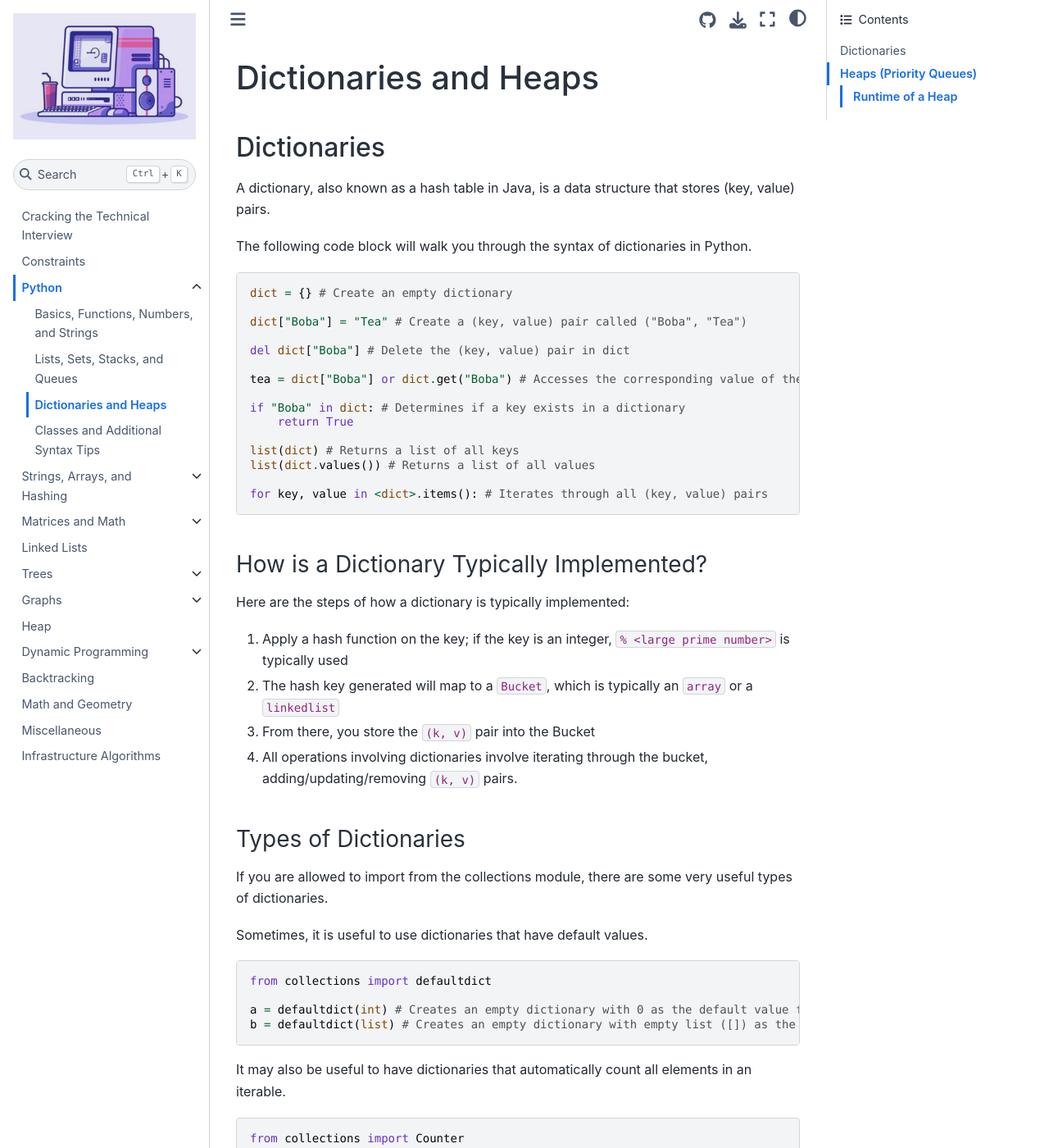
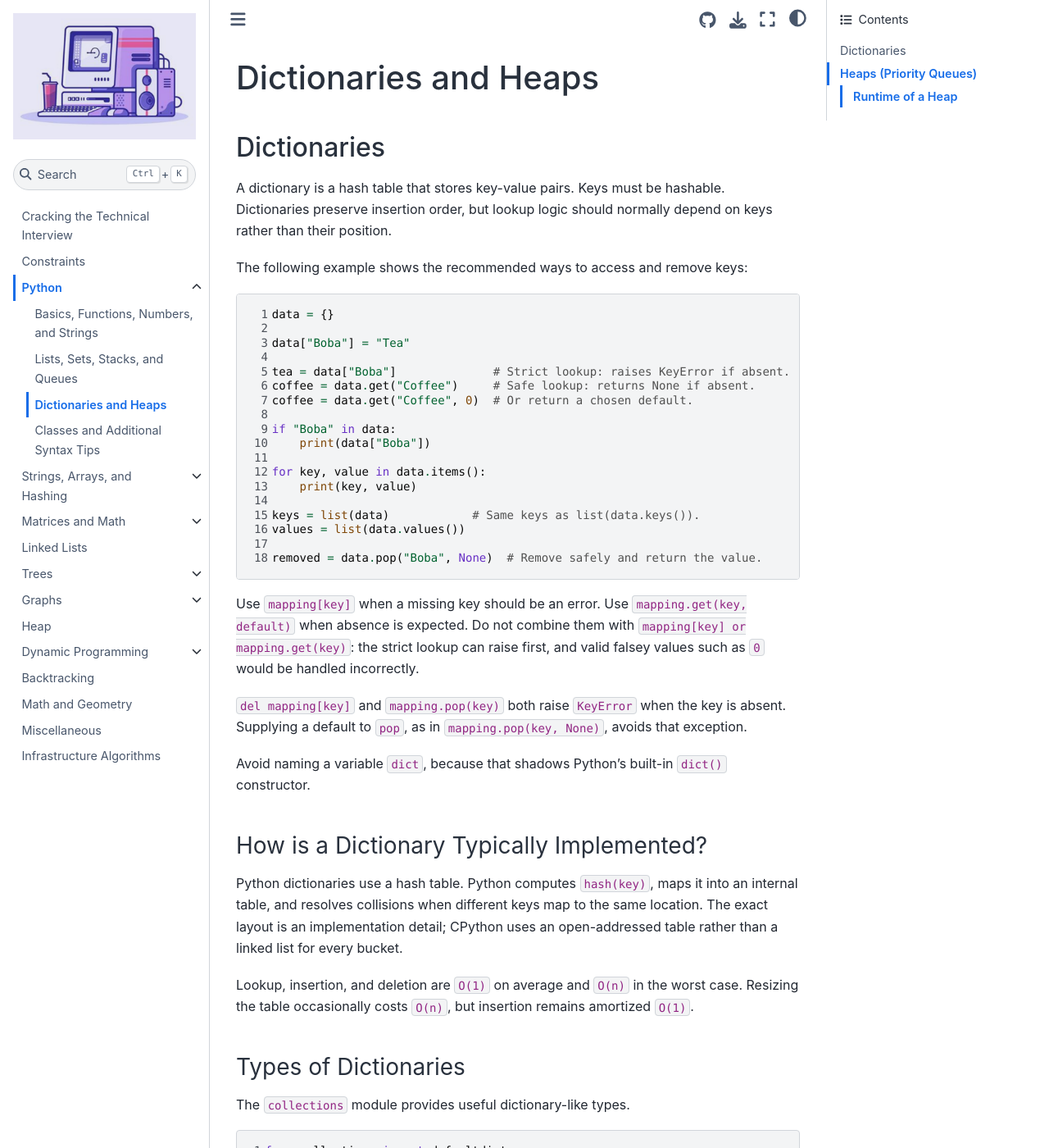
Before and after one commit to alanqi03/algo-book, a Jupyter Book: the page built from 1c.md, in a window 1280 px wide and 1400 px high. Shown: the whole window at 82% size. Built offline with Jupyter Book 1.0.4 settings and Sphinx 7.4.7 and the Sphinx Book theme 1.1.4, drawn with Linux system fonts in a browser that asks for light colours; pages that are not in the unit, such as notebooks, are missing from menus; some of the changed text lies outside the part shown.

Commit message:
Audit Python syntax and standard library guidance

````diff
--- a/1a.md
+++ b/1a.md
@@ -36,8 +36,11 @@
 else:
     print("Who else is reading this?")
 
-print("hey, that's me!") if i == "alan" else print("hey, that's you, or is it?") # ternary operator
+message = "hey, that's me!" if i == "alan" else "hey, that's you, or is it?"
+print(message)
 ```
+
+Conditional expressions are best used to choose a value. A regular `if` statement is usually clearer when each branch performs an action.
 
 ## Functions
 Here is an example function:
@@ -49,68 +52,100 @@
     print(me)
 ```
 
-Python has a wide range of useful built-in functions. Here are the most useful functions for technical interviews:
-| Method | Description | Input | Output |
-| -- | -- | -- | -- |
-| `abs(x)` | Returns the absolute value (magnitude) of a number | Number | Number |
-| `all(iter)` | Returns True if all elements in iterable are True | Iterable, e.g. a list | boolean: True/False |
-| `any(iter)` | Returns True if any elements in iterable are True | Iterable, e.g. a list | boolean: True/False |
-| `bin(x)` | Returns the binary representation of x | Number | String starting with "0b" |
-| `bool(x)` | Returns if x is True or False | Value | Boolean: True/False |
-| `dict()` | Returns a dictionary object | None or Iterable | Dictionary |
-| `divmod(a, b)` | Returns a pair of numbers consisting of quotient and remainder after a / b | Numbers | Quotient, Remainder |
-| `enumerate(iter, start=0)` | Returns an enumerate object (transform into list with list()) | Iterable | Enumerate Object |
-| `eval("")` | Returns the result of an expression | String | Number |
-| `filter(func, iter)` | Construct an iterator from those elements of iterable for which function is true | Function, Iterable | Iterator |
-| `float(x)` | Returns floating point number from x | Number or String | Number |
-| `hex (x)` | Returns hexadecimal representation of x | Number | String starting with "0x" |
-| `int(x)` | Returns integer (floor) of x | Number | Integer |
-| `len(iter)` | Returns length of iterable | Iterable | Number |
-| `list(iter)` | Returns list of iterable | Iterable | List |
-| `map(func, iter)` | Returns iterator that applies function on every item of iterable | Function, Iterable | Iterator |
-| `max(iter)`, `min(iter)` | Returns max/min of iterable | Iterable | Number |
-| `next(iterator)` | Returns next value in iterator | Iterator | Value |
-| `ord("")` | Return an integer representing the Unicode code point of that character | String | Number |
-| `pow(base, exp)` | Returns the value of base to the exp power | Numbers | Number |
-| `print(x)` | Prints the value x | Value | None |
-| `range(start, stop, step=1)` | Returns a range iterable from start to stop with step size | Numbers | Range |
-| `set(iter)` | Returns a set object of iterable | Iterable | Set |
-| `sorted(iter, key=None, revers=False)` | Returns a new sorted list from iterable | Iterable | List |
-| `str(x)` | Returns a string of x | Value | String |
-| `sum(iterable)` | Returns the sum of all items in iterable | Iterable | Number |
-| `type(object)` | Returns the type of the object | Object | Type |
-| `zip(iter1, iter2, ...)` | Iterate over several iterables in parallel, producing tuples with an item from each one | Iterables | Iterable |
+Python has many useful built-in functions. These are especially common in technical interviews:
+
+| Function | What it does | Important behavior |
+|---|---|---|
+| `abs(x)` | Returns the absolute value of `x` | Works with numeric types that define absolute value |
+| `all(iterable)` | Returns whether every item is truthy | Returns `True` for an empty iterable |
+| `any(iterable)` | Returns whether at least one item is truthy | Returns `False` for an empty iterable |
+| `bin(integer)` | Returns the binary representation | The result is a string beginning with `0b` |
+| `bool(x)` | Converts `x` to `True` or `False` | Empty containers, zero, and `None` are falsey |
+| `dict(...)` | Creates a dictionary | Do not name a variable `dict`; that shadows this built-in |
+| `divmod(a, b)` | Returns `(a // b, a % b)` | Raises `ZeroDivisionError` when `b == 0` |
+| `enumerate(iterable, start=0)` | Yields `(index, value)` pairs | Prefer this to manually updating an index |
+| `filter(function, iterable)` | Lazily yields items for which `function` is truthy | A comprehension is often clearer |
+| `float(x)` | Converts a number or numeric string to a float | May lose precision for large integers |
+| `hex(integer)` | Returns a hexadecimal string | The result begins with `0x` |
+| `int(x)` | Converts to an integer | A float is truncated toward zero, not floored |
+| `len(container)` | Returns the number of items | The object must provide a length |
+| `list(iterable)` | Creates a list from an iterable | Also useful for consuming an iterator |
+| `map(function, iterable)` | Lazily applies a function to every item | A comprehension is often clearer |
+| `max(iterable)`, `min(iterable)` | Returns the largest or smallest item | Support `key=`; empty iterables need `default=` or raise `ValueError` |
+| `next(iterator, default)` | Returns the next item | Supplying `default` avoids `StopIteration` at exhaustion |
+| `ord(character)` | Returns one character's Unicode code point | The string must contain exactly one character |
+| `pow(base, exp, mod=None)` | Computes a power | With `mod`, efficiently computes modular exponentiation |
+| `print(*values)` | Writes values to standard output | Returns `None` |
+| `range(stop)` or `range(start, stop, step)` | Produces an integer range | `stop` is excluded; `step` cannot be zero |
+| `set(iterable)` | Creates a set | Items must be hashable |
+| `sorted(iterable, key=None, reverse=False)` | Returns a new sorted list | Unlike `list.sort()`, it accepts any iterable |
+| `str(x)` | Returns a string representation | Calling `str()` with no argument returns `""` |
+| `sum(iterable, start=0)` | Adds items from left to right | For joining strings, use `str.join()` instead |
+| `type(obj)` | Returns an object's type | For normal type checks, `isinstance()` usually handles inheritance better |
+| `zip(*iterables, strict=False)` | Lazily groups items from parallel iterables | Stops at the shortest input unless `strict=True` |
+
+Avoid `eval()` for parsing input. It executes arbitrary Python code; use explicit conversions such as `int()`, `float()`, or structured parsers instead.
 
 ### Scoping in Nested Functions
-With nested functions, you can change a local variable of an outer function in the inner function by either using
-- `nonlocal <variable>` in the inner function for integer and object variables
-- an iterable variable, like a list or dictionary, that is declared first in the outer function
+Use `nonlocal <variable>` inside a nested function when rebinding a variable from the nearest enclosing function scope. Mutating an existing list, set, or dictionary does not require `nonlocal`, but assigning a new object to that variable does.
+
+```python
+def outer():
+    count = 0
+
+    def increment():
+        nonlocal count
+        count += 1
+```
 
 ## Numbers
-For positive and negative infinity, we have `float('inf')` and `float('-inf')`.
+For positive and negative infinity, use `float("inf")` and `float("-inf")`.
+
+- `/` performs true division and returns a float.
+- `//` performs floor division, rounding down toward negative infinity.
+- `%` returns the remainder associated with floor division.
+- `int(x)` truncates a float toward zero. Use `math.floor(x)` when the value must always round down.
 
 ## Strings
 Python has a wide range of useful built-in functions for strings.
 
-| Method | Description | Input | Output |
-| -- | -- | -- | -- |
-| `str.lower()/upper()` | Returns the upper/lower case of str | String | String |
-| `str.count(value)` | Returns the number of occurences of value in str | String, Number | Number |
-| `str.find(value, [index])` | Returns the index of first occurence of value after OPTIONAL i| String, Number | Number |
-| `str.split(separator)` | Splits str into a list using separator | String | List |
-| `"separator".join(iterable)` | Creates a string by joining all elements with separator | String, Iterable | String |
-| `str.strip()`| Removes all leading and trailing spaces | String | String |
-| `str.replace(a, b)`| Replaces a with b in str | String, String | String |
-| `str.isalnum()`| Returns True if str is all alphanumeric | String | Boolean |
+| Method | Description | Important behavior |
+|---|---|---|
+| `s.lower()`, `s.upper()` | Returns a lowercase or uppercase copy | Strings are immutable; `s` is unchanged |
+| `s.count(sub[, start[, end]])` | Counts non-overlapping occurrences of `sub` | Optional bounds constrain the search |
+| `s.find(sub[, start[, end]])` | Finds the first occurrence of `sub` | Returns `-1` when absent; use `sub in s` for membership only |
+| `s.index(sub[, start[, end]])` | Finds the first occurrence of `sub` | Raises `ValueError` when absent |
+| `s.split(sep=None, maxsplit=-1)` | Splits a string into a list | With `sep=None`, runs of whitespace are combined |
+| `separator.join(strings)` | Joins strings with `separator` between them | Every item must be a string |
+| `s.strip([chars])` | Removes leading and trailing whitespace or specified characters | `chars` is treated as a set of characters, not a substring |
+| `s.replace(old, new[, count])` | Returns a copy with replacements | Optional `count` limits replacements |
+| `s.isalnum()` | Checks whether every character is alphanumeric | Returns `False` for an empty string |
+| `s.startswith(prefix)`, `s.endswith(suffix)` | Checks a prefix or suffix | Also accept a tuple of candidates |
 
-Computing the frequency of characters in a string is used very often in LC questions. We use `ord(<character>)` in Python to make this easy for us.
+For arbitrary characters, `Counter` is the clearest way to calculate frequencies:
+
 ```{code-block} python
+---
+linenos:
+---
+from collections import Counter
 
-test_str = "abbcccddddd" # only lowercase
-freq = [0] * 26 # for only lowercase characters or uppercase characters
-freq = [0] * 128 # for all possible characters
+text = "abbcccddddd"
+frequency = Counter(text)
+print(frequency["d"])  # 5
+```
 
-for c in test_str:
-    freq[ord(c) - ord('a')] += 1 # Each character has an associated UNICODE from 0 to 127, which ord() returns.
-# Relative to UC characters and LC characters A -> 0, z -> 57
+If the problem guarantees lowercase English letters, a fixed array is also useful:
+
+```{code-block} python
+---
+linenos:
+---
+text = "abbcccddddd"
+frequency = [0] * 26
+
+for character in text:
+    frequency[ord(character) - ord("a")] += 1
 ```
+
+Unicode code points are not limited to `0` through `127`. Only use a fixed array of size `128` when the problem explicitly guarantees ASCII input.
--- a/1b.md
+++ b/1b.md
@@ -1,57 +1,89 @@
 # Lists, Sets, Stacks, and Queues
-All data structures in this section can be iterated through using `for val in data_structure:` syntax.
+All data structures in this section can be iterated through using `for value in data_structure:` syntax.
 
 ## Lists
-Python lists are the equivalent to arrays.
+Python lists are dynamic arrays. Indexing and appending at the end are efficient, while inserting or removing near the beginning requires shifting elements.
 
-Python has a wide range of useful built-in functions for lists.
-| Method | Description | Input | Output |
-| -- | -- | -- | -- |
-| `lst.append(x)` | Adds x to the list. | List, Value | None |
-| `lst.clear()` | Clears the list | List | None |
-| `lst.copy()/lst[:]` | Returns a copy of the list| List | None |
-| `lst.count(x)` | Returns number of elements with specified value in list | List, Value | Number |
-| `lst.extend(iterable)` | Adds all items in iterable to list | List, Iterable | List |
-| `lst.index(value)` | Returns first index of specified value in list | List, Value | Number |
-| `lst.insert(index, val)` | Inserts value at index in list | List, Number, Value | None |
-| `lst.pop(index)` | Removes and returns element at index (or last element by default) in list | List, Number | Value |
-| `lst.remove(value)` | Removes first item with specified value | List, Value | None |
-| `lst.reverse()` | Reverses order of list | List | None |
-| `lst.sort()` | Sorts the list | List | None |
+| Method | Description | Return value and important behavior |
+|---|---|---|
+| `lst.append(x)` | Adds `x` to the end | Returns `None`; amortized `O(1)` |
+| `lst.clear()` | Removes every item | Returns `None` |
+| `lst.copy()` or `lst[:]` | Creates a shallow copy | Returns a new list |
+| `lst.count(x)` | Counts items equal to `x` | Returns an integer; `O(n)` |
+| `lst.extend(iterable)` | Appends every item from `iterable` | Mutates `lst` and returns `None` |
+| `lst.index(x[, start[, stop]])` | Finds the first index of `x` | Raises `ValueError` when absent |
+| `lst.insert(index, x)` | Inserts `x` before `index` | Returns `None`; `O(n)` in the worst case |
+| `lst.pop([index])` | Removes and returns an item | Defaults to the last item; raises `IndexError` when invalid |
+| `lst.remove(x)` | Removes the first item equal to `x` | Returns `None`; raises `ValueError` when absent |
+| `lst.reverse()` | Reverses the list in place | Returns `None` |
+| `lst.sort(key=None, reverse=False)` | Sorts the list in place | Returns `None`; use `sorted()` when a new list is needed |
 
 You can also manipulate lists with slices:
 ```{code-block} python
+---
+linenos:
+---
+lst = [10, 20, 30, 40]
+x = 1
+start, stop, step = 0, len(lst), 2
 
 lst[x] # value at index x in the list
 lst[:] # copy of the list
 lst[start:stop:step] # From the start inclusive to stop exclusive with step
 ```
+
+Use `pop()` when removing by position and `remove()` when removing by value. If a value may be absent, check `if value in lst` before calling `remove()`, or use a different data structure when frequent membership checks are required.
+
 ## Sets
-Sets contain no duplicates and are not ordered.
+Sets store unique, hashable values. Membership, addition, and removal are `O(1)` on average. Set iteration order should not be relied upon.
 
-Python has a wide range of useful built-in functions for sets.
-| Method | Description | Input | Output |
-| -- | -- | -- | -- |
-| `set(iterable)` | Converts iterable to a set | Iterable | Set |
-| `set.add(x)` | Adds x to the set | Value | None |
-| `set.pop()` | Removes random element in the set | Set | None |
-| `set.remove(x)` | Removes x from the set | Set, Value | None |
-| `set1 & set2` | Intersection of set1 and set2 | Sets | Set |
-| `set1 \| set2` | Union of set1 and set2 | Sets | Set |
-| `set1 - set2` | Difference of set1 and set2 | Sets | Set |
+| Operation | Description | Return value and important behavior |
+|---|---|---|
+| `set(iterable)` | Creates a set from an iterable | Returns a new set with duplicates removed |
+| `s.add(x)` | Adds `x` | Returns `None` |
+| `s.discard(x)` | Removes `x` if present | Returns `None`; does not raise when absent |
+| `s.remove(x)` | Removes `x` | Returns `None`; raises `KeyError` when absent |
+| `s.pop()` | Removes and returns an arbitrary element | Raises `KeyError` when the set is empty |
+| `s.clear()` | Removes every element | Returns `None` |
+| `x in s` | Tests membership | Returns a boolean |
+| `set1 & set2` | Computes the intersection | Returns a new set |
+| `set1 \| set2` | Computes the union | Returns a new set |
+| `set1 - set2` | Computes the difference | Returns a new set |
+| `set1 ^ set2` | Computes the symmetric difference | Returns a new set |
+
+Prefer `discard(x)` when it is acceptable for `x` to be missing. Use `remove(x)` when absence indicates a bug and should raise an error.
 
 ## Queues
-Queues are lists that follow First In, First Out (FIFO) order.
+Queues follow First In, First Out (FIFO) order. Use `collections.deque`, which supports adding and removing at opposite ends in `O(1)` time.
 
-Think about queues as waiting lines for a service.
+```{code-block} python
+---
+linenos:
+---
+from collections import deque
 
-You can implement a queue easily in two ways:
-1. List ([]) - `append()` and `pop(0)` in O(N) time
-2. `from collections import deque`, initialize a deque with `deque(<iterable>)`, `append()` and `popleft()` in O(1) time.
+queue = deque()
+queue.append("first")
+queue.append("second")
+
+next_item = queue.popleft()  # "first"
+```
+
+`popleft()` raises `IndexError` when the deque is empty. Avoid using `list.pop(0)` for a queue because removing the first list item shifts all remaining items and takes `O(n)` time.
 
 ## Stacks
-Stacks are lists that follow the First In, Last Out (FILO) order.
+Stacks follow Last In, First Out (LIFO) order. A list is the simplest recommended implementation:
 
-You can implement a stack easily in two ways:
-1. List ([]) - `append()` and `pop()` in O(N) time
-2. `from collections import deque`, initialize a deque with `deque(<iterable>)`, `append()` and `pop()` in O(1) time.
+```{code-block} python
+---
+linenos:
+---
+stack = []
+stack.append("first")
+stack.append("second")
+
+top = stack[-1]       # Peek: "second"
+last_item = stack.pop()  # Remove: "second"
+```
+
+Both `list.append()` and `list.pop()` at the end are amortized `O(1)`. Indexing or popping an empty stack raises `IndexError`. A `deque` also supports `append()` and `pop()` in `O(1)`, but it is usually unnecessary for a stack.
--- a/1c.md
+++ b/1c.md
@@ -1,86 +1,126 @@
 # Dictionaries and Heaps
+
 ## Dictionaries
-A dictionary, also known as a hash table in Java, is a data structure that stores (key, value) pairs.
+A dictionary is a hash table that stores key-value pairs. Keys must be hashable. Dictionaries preserve insertion order, but lookup logic should normally depend on keys rather than their position.
 
-The following code block will walk you through the syntax of dictionaries in Python.
+The following example shows the recommended ways to access and remove keys:
+
 ```{code-block} python
+---
+linenos:
+---
+data = {}
 
-dict = {} # Create an empty dictionary
+data["Boba"] = "Tea"
 
-dict["Boba"] = "Tea" # Create a (key, value) pair called ("Boba", "Tea")
+tea = data["Boba"]              # Strict lookup: raises KeyError if absent.
+coffee = data.get("Coffee")     # Safe lookup: returns None if absent.
+coffee = data.get("Coffee", 0)  # Or return a chosen default.
 
-del dict["Boba"] # Delete the (key, value) pair in dict
+if "Boba" in data:
+    print(data["Boba"])
 
-tea = dict["Boba"] or dict.get("Boba") # Accesses the corresponding value of the specified key
+for key, value in data.items():
+    print(key, value)
 
-if "Boba" in dict: # Determines if a key exists in a dictionary
-    return True
+keys = list(data)            # Same keys as list(data.keys()).
+values = list(data.values())
 
-list(dict) # Returns a list of all keys
-list(dict.values()) # Returns a list of all values
+removed = data.pop("Boba", None)  # Remove safely and return the value.
+```
 
-for key, value in <dict>.items(): # Iterates through all (key, value) pairs
-```
+Use `mapping[key]` when a missing key should be an error. Use `mapping.get(key, default)` when absence is expected. Do not combine them with `mapping[key] or mapping.get(key)`: the strict lookup can raise first, and valid falsey values such as `0` would be handled incorrectly.
+
+`del mapping[key]` and `mapping.pop(key)` both raise `KeyError` when the key is absent. Supplying a default to `pop`, as in `mapping.pop(key, None)`, avoids that exception.
+
+Avoid naming a variable `dict`, because that shadows Python's built-in `dict()` constructor.
+
 ### How is a Dictionary Typically Implemented?
-Here are the steps of how a dictionary is typically implemented:
-1. Apply a hash function on the key; if the key is an integer, `% <large prime number>` is typically used
-2. The hash key generated will map to a `Bucket`, which is typically an `array` or a `linkedlist`
-3. From there, you store the `(k, v)` pair into the Bucket
-4. All operations involving dictionaries involve iterating through the bucket, adding/updating/removing `(k, v)` pairs.
+
+Python dictionaries use a hash table. Python computes `hash(key)`, maps it into an internal table, and resolves collisions when different keys map to the same location. The exact layout is an implementation detail; CPython uses an open-addressed table rather than a linked list for every bucket.
+
+Lookup, insertion, and deletion are `O(1)` on average and `O(n)` in the worst case. Resizing the table occasionally costs `O(n)`, but insertion remains amortized `O(1)`.
 
 ### Types of Dictionaries
-If you are allowed to import from the collections module, there are some very useful types of dictionaries.
 
-Sometimes, it is useful to use dictionaries that have default values.
+The `collections` module provides useful dictionary-like types.
+
 ```{code-block} python
-
+---
+linenos:
+---
 from collections import defaultdict
 
-a = defaultdict(int) # Creates an empty dictionary with 0 as the default value for keys
-b = defaultdict(list) # Creates an empty dictionary with empty list ([]) as the default value
+counts = defaultdict(int)  # Missing values begin at 0.
+groups = defaultdict(list) # Missing values begin as a new list.
+
+counts["a"] += 1
+groups["fruit"].append("apple")
 ```
 
-It may also be useful to have dictionaries that automatically count all elements in an iterable.
+Accessing a missing key with `mapping[key]` on a `defaultdict` creates and stores its default value. Use a normal dictionary with `.get()` when a lookup should not mutate the mapping.
+
 ```{code-block} python
-
+---
+linenos:
+---
 from collections import Counter
 
-a = Counter(["a", "a", "b", "b", "c", "c"]) # a = {"a": 2, "b": 2, "c": 2}
+counts = Counter(["a", "a", "b", "b", "c", "c"])
+print(counts["missing"])       # 0
+print(counts.most_common(2))  # [('a', 2), ('b', 2)]
+print(counts.total())         # 6
 ```
-The main advantages of Counter() over a dictionary is
-1. They return a zero count for missing items instead of raising a KeyError.
-2. `Counter(<iterable>)` will automatically group elements and count them.
-3. `<counter>.most_common(n)` will return a list of n most common elements.
-4. `<counter>.total()` returns the total count.
+
+`Counter(iterable)` counts items automatically, returns zero for missing items, and provides helpers such as `most_common(n)` and `total()`.
 
 ## Heaps (Priority Queues)
-Heaps, also known as priority queues, are useful data structures for accessing minimum or maximum elements of a list.
-They can also be used to extract elements in a sorted fashion.
+Heaps are useful for repeatedly accessing and removing the smallest item. Python's `heapq` module implements a min-heap using a regular list.
 
-The `heapq` class implements a min heap in Python. In order to implement a max heap, multiply values that you add into the heap by -1 and do the same when extracting values.
 ```{code-block} python
+---
+linenos:
+---
+import heapq
 
-a = [elements...] # Can be any iterable
+heap = [5, 1, 4]
+heapq.heapify(heap)  # Mutates the list into a heap in O(n).
 
-heapq.heapify(a) # Makes the variable a into a min heap
+heapq.heappush(heap, 2)
+smallest = heap[0]          # Peek without removing: 1
+smallest = heapq.heappop(heap)  # Remove and return: 1
 
-heapq.heappush(a, <value>) # Adds <value> into the min heap
+# Push first, then pop and return the smallest item.
+removed = heapq.heappushpop(heap, 3)
 
-a[0] # Access min value
-
-heapq.heappop(a) # Removes the min value
-
-heapq.heappushpop(a, <value>) # Removes the min value and adds the <value> to the heap
-
-heapq.nlargest(n, a, key=None) # Removes the n largest elements in heap depending on key if specified
-
-heapq.nsmallest(n, a, key=None) # Removes the n smallest elements in heap depending on key if specified
+# Return new lists without modifying heap.
+largest_two = heapq.nlargest(2, heap)
+smallest_two = heapq.nsmallest(2, heap)
 ```
 
+For a max-heap of numeric priorities, negate values when pushing and negate them again when popping:
+
+```python
+import heapq
+
+max_heap = []
+value = 10
+heapq.heappush(max_heap, -value)
+largest = -heapq.heappop(max_heap)
+```
+
+For items with a priority, push tuples such as `(priority, value)`. Python compares tuple fields from left to right. If equal priorities may pair with values that cannot be compared, add a unique counter as the second tuple field.
+
+`heappushpop(heap, item)` pushes and then pops efficiently. `heapreplace(heap, item)` pops first and then pushes, so it requires a non-empty heap and may return an item larger than the new one.
+
 ### Runtime of a Heap
-The runtime of operations for a heap are not self explanatory, so here is a table about them.
+
 | Operation | Runtime |
-| -- | -- |
-| Adding (Pushing) | O(logN) |
-| Popping (Removing) | O(logN) |
-| Add N elements | O(NlogN) |
+|---|---|
+| Peek at `heap[0]` | `O(1)` |
+| `heapify()` a list of `n` items | `O(n)` |
+| `heappush()` | `O(log n)` |
+| `heappop()` | `O(log n)` |
+| `heappushpop()` or `heapreplace()` | `O(log n)` |
+| Push `n` items one at a time | `O(n log n)` |
+| `nlargest(k, iterable)` or `nsmallest(k, iterable)` | `O(n log k)` |
````
Also changed, not shown: 1d.md (+37 -11 lines).
